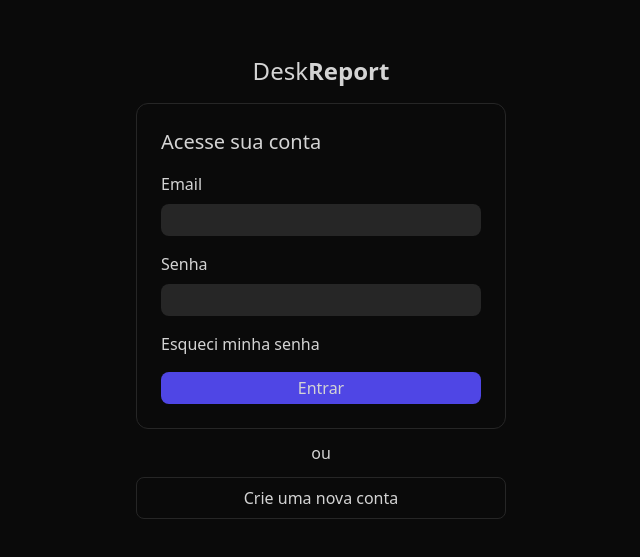
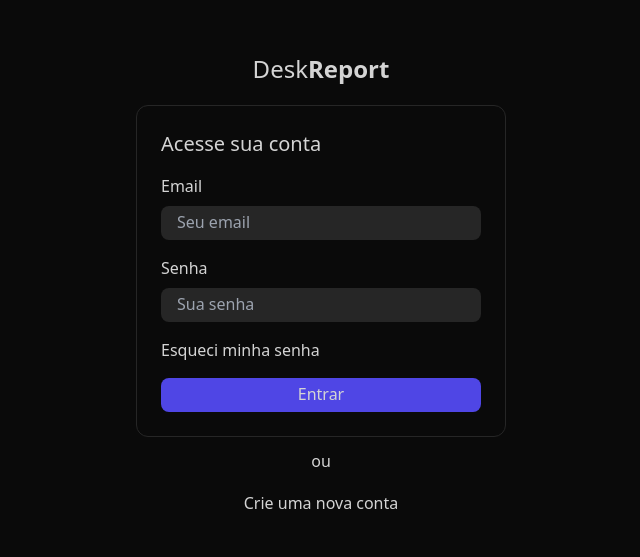
Before and after one commit to rodriggopda/deskreport.com.br, a React (Vite) app: page /login in a window 1280 px wide. Shown: the part 113-670 px from the top of the page, without its empty margins (319-959 px from the left). Built offline with nearby package versions, Linux system fonts and the light colour scheme.

Commit message:
add navigation to home

```diff
--- a/src/pages/auth/login.tsx
+++ b/src/pages/auth/login.tsx
@@ -1,25 +1,27 @@
+import { useNavigate } from 'react-router-dom'
 export function Login() {
+  const navigate = useNavigate()
   return (
     <div className='h-screen w-screen flex items-center justify-center p-10'>
       <div className='flex flex-col items-center'>
         <div className='font-thin text-2xl'>Desk<span className="font-black">Report</span></div>
-        <div className='mt-4 border border-neutral-800 p-6 rounded-xl'>
+        <div className='mt-5 border border-neutral-800 p-6 rounded-xl'>
           <div className="xl:min-w-[320px] flex flex-col space-y-4">
             <p className="text-xl">Acesse sua conta</p>
             <label htmlFor="">
               <span className="block mb-2">Email</span>
-              <input className="bg-neutral-800 w-full py-1 rounded-lg" type="text" />
+              <input className="px-4 bg-neutral-800 w-full pt-1 pb-1.5 rounded-lg" type="text" placeholder="Seu email" />
             </label>
             <label htmlFor="">
               <span className="block mb-2">Senha</span>
-              <input className="bg-neutral-800 w-full py-1 rounded-lg" type="text" />
+              <input className="px-4 bg-neutral-800 w-full pt-1 pb-1.5 rounded-lg" type="text" placeholder="Sua senha" />
             </label>
             <a href="#">Esqueci minha senha</a>
-            <button className="bg-indigo-600 active:bg-indigo-500 py-1 rounded-lg">Entrar</button>
+            <button onClick={() => navigate('/')} className="bg-indigo-600 active:bg-indigo-500 pt-1 pb-1.5 rounded-lg">Entrar</button>
           </div>
         </div>
         <span className="my-3">ou</span>
-        <a href='#' className="border border-neutral-800 w-full text-center hover:bg-neutral-900 active:bg-neutral-800 py-2 rounded-lg">Crie uma nova conta</a>
+        <a href='#' className="border-b border-transparent w-max text-center hover:border-neutral-700 py-1.5">Crie uma nova conta</a>
       </div>
     </div>
   )
```
